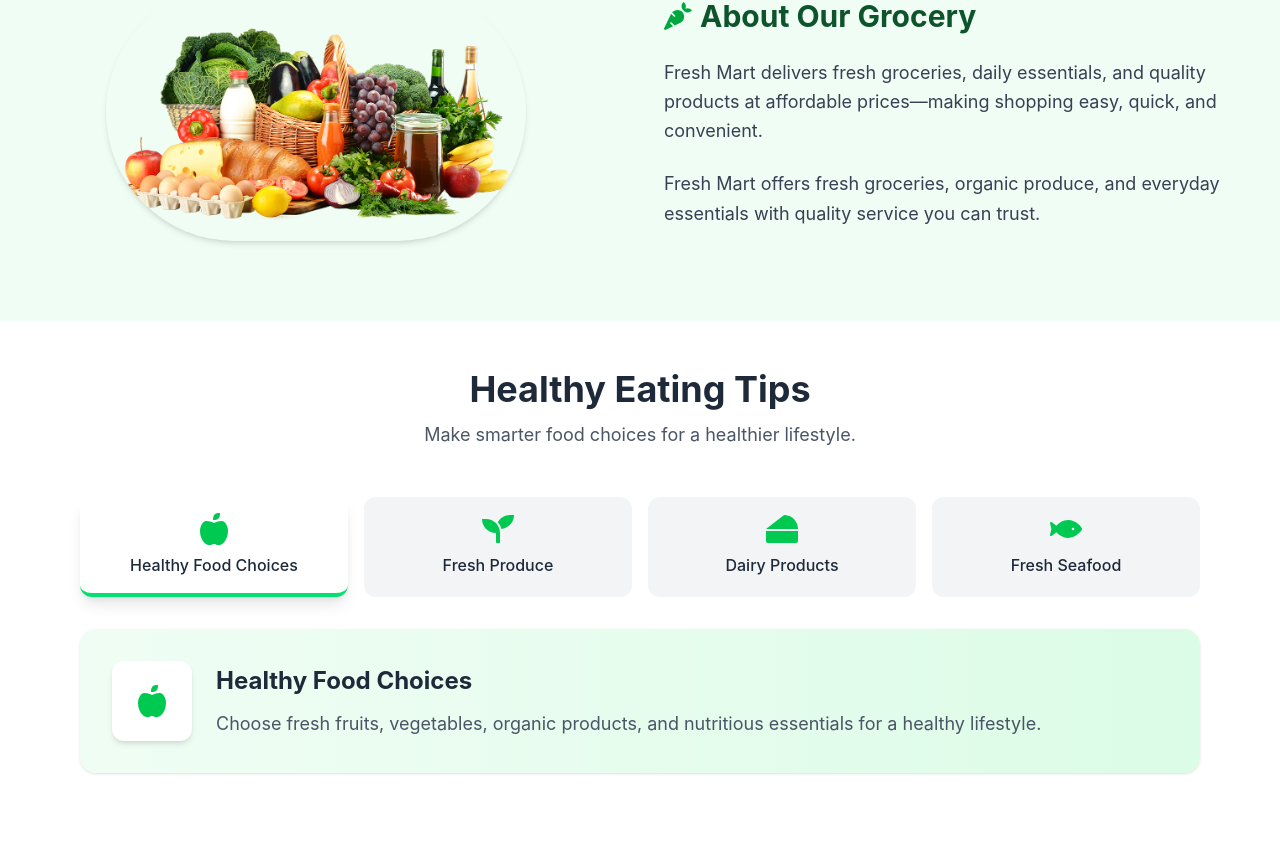
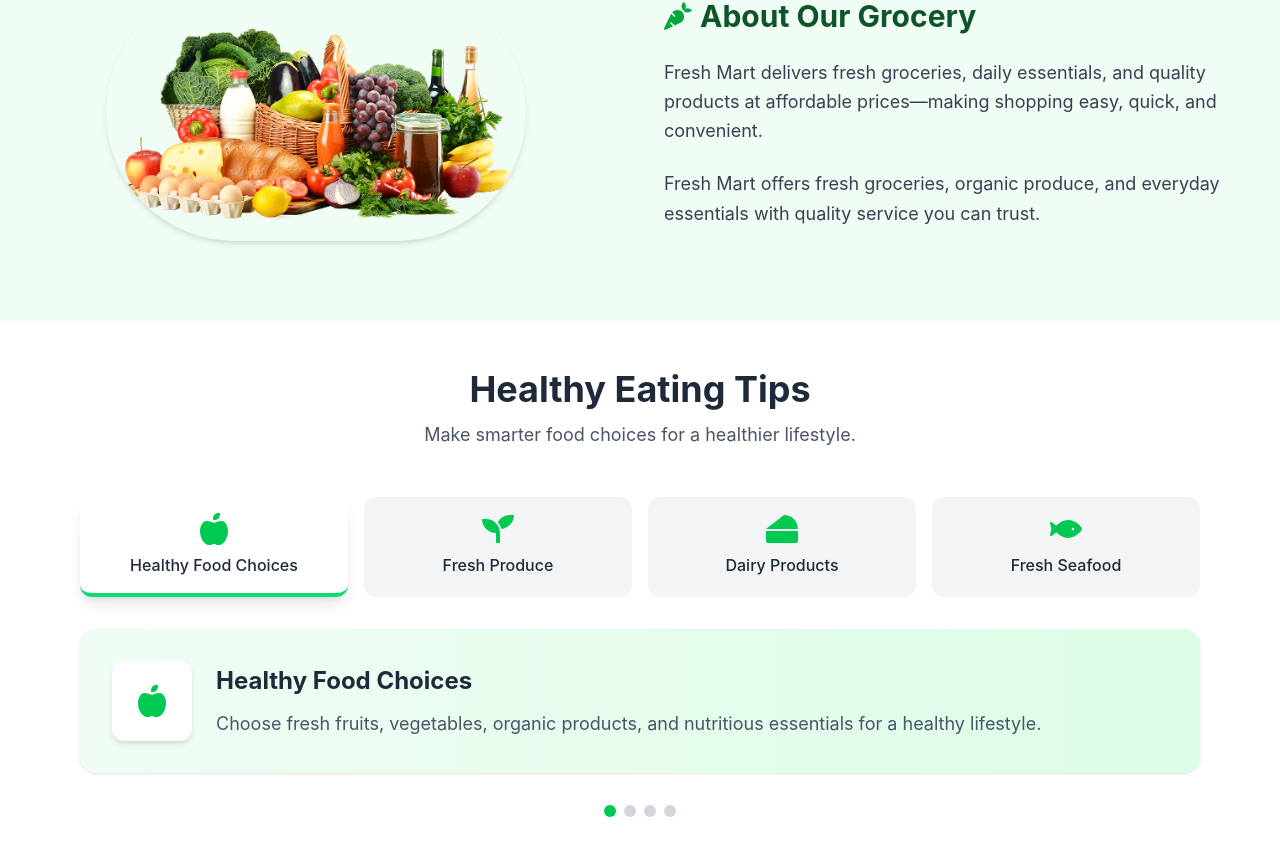
Before and after one commit to ganeshdeshmukh2492/React-Grocery-Store, a React (Vite) app: page / in a window 1280 px wide. Shown: the part 1166-2021 px from the top of the page. Before the commit the page ends 1987 px from the top, so only its background shows below. Built offline with nearby package versions, Linux system fonts and the light colour scheme.

Commit message:
newchange

```diff
--- /dev/null
+++ b/src/components/Shopnow.jsx
@@ -0,0 +1,36 @@
+
+import React, { useState } from 'react'
+
+const Shopnow = () => {
+    const [activeStep,setActiveStep]=useState(1);
+    const[formData,setformData]=useState({
+        name:'',
+        Phone:'',
+        email:'',
+        address:'',
+        city:'',
+        pincode:'',
+        items:[],
+        paymentMethods:'',
+    });
+    const items =[
+        {name:"Milk",qty:1,price:70},
+        {name:"Bread",qty:2,price:80},
+        {name:"Apple",qty:5,price:100},
+        {name:"Mango",qty:10,price:50},
+    ]
+    const availablePincode=[
+        411001,
+  411005,
+  411014,
+  411045,
+  411057
+    ]
+  return (
+    <div>
+
+    </div>
+  )
+}
+
+export default Shopnow
--- a/src/components/Tips.jsx
+++ b/src/components/Tips.jsx
@@ -57,13 +57,11 @@
           </button>
         ))}
       </div>
-
       <div className='bg-linear-to-r from-green-50 to-green-100 rounded-2xl p-8 shadow-sm'>
         <div className='flex flex-col md:flex-row items-center gap-6'>
           <div className='shrink-0 bg-white p-6 rounded-xl shadow-md'>
             {tips[activeTip].icon}
           </div>
-
           <div>
             <h3 className='text-2xl font-bold text-gray-800 mb-3'>
               {tips[activeTip].title}
@@ -74,7 +72,18 @@
           </div>
         </div>
       </div>
+  <div className='mt-8 flex justify-center'>
+    <div className=' flex space-x-2'>
+      {tips.map((_,index)=>(
+        <button key={index} onClick={()=> setActiveTip(index)}
+        className={` w-3 h-3 rounded-full transition-all ${activeTip===index
+          ? ' bg-green-500'
+          : ' bg-gray-300'}`} aria-label={` Go to tip ${index+1}`}>
+          </button>
+      ))}
+    </div>
 
+  </div>
     </section>
   )
 }
```
